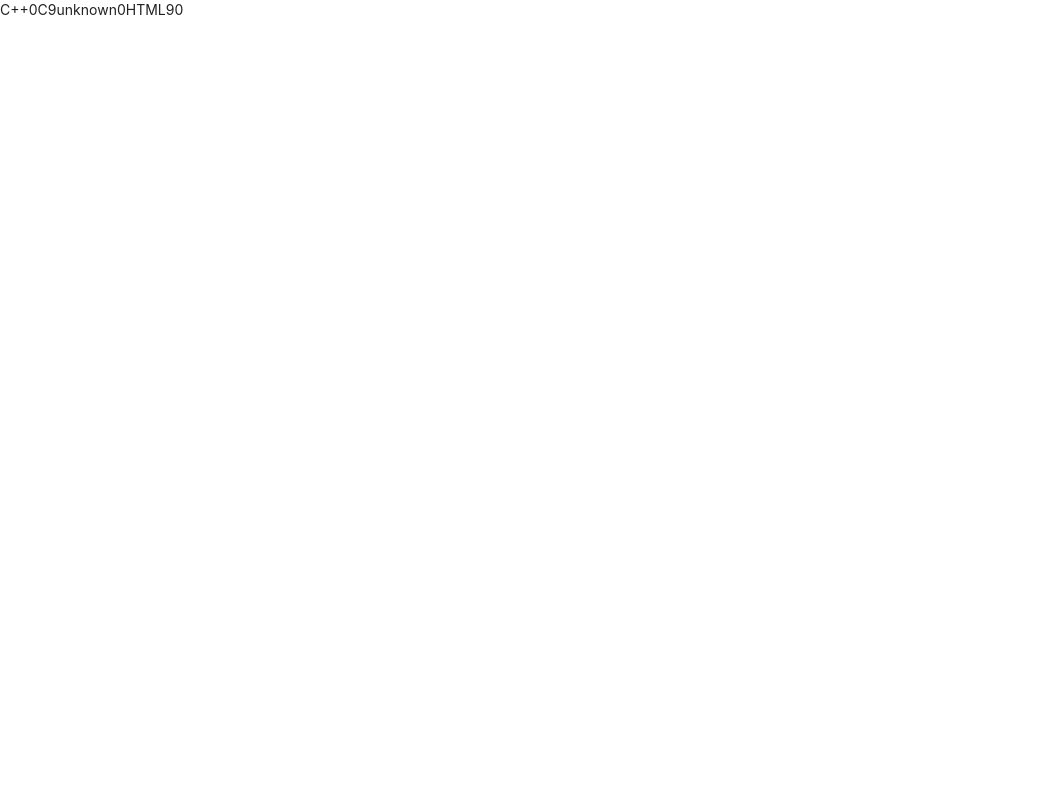
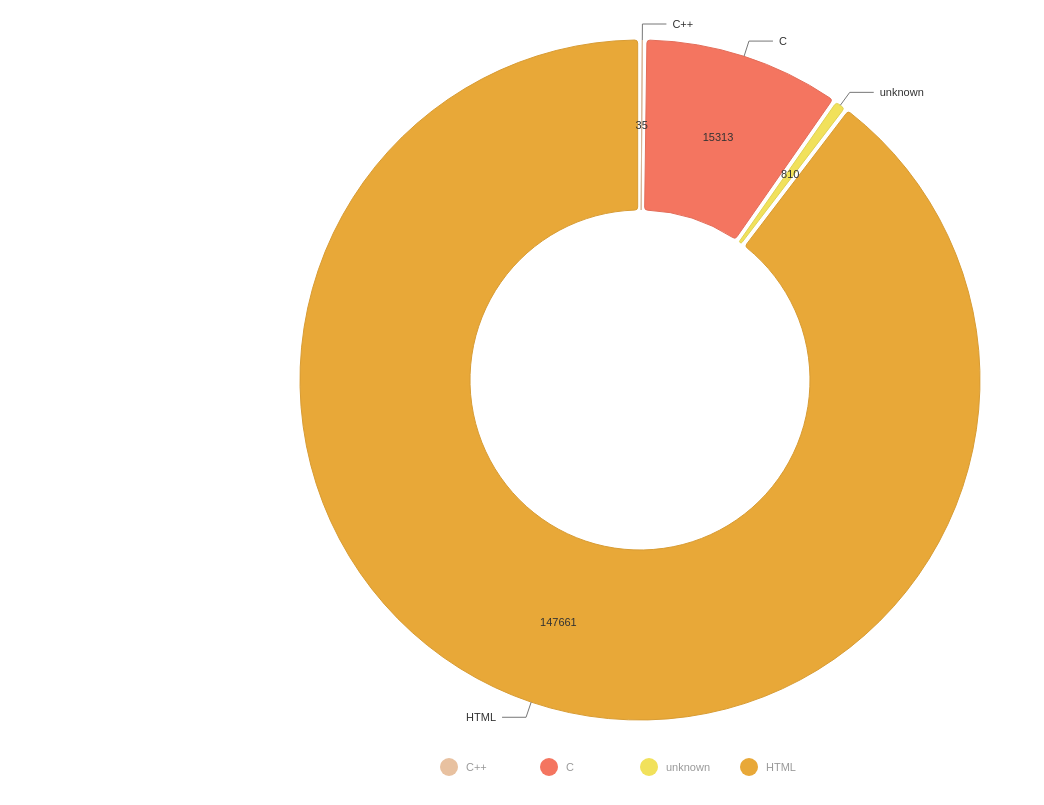
Before and after one commit to foxinsox/github-language-diagram, a Next.js app: page /repos/1 in a window 1280 px wide. Shown: the whole page, without its empty margins (0-1044 px from the left). Built offline with nearby package versions, Linux system fonts and the light colour scheme.

Commit message:
first version of diagram with mock data

```diff
--- a/pages/repos/[_user].js
+++ b/pages/repos/[_user].js
@@ -1,7 +1,6 @@
 /* eslint-disable max-lines-per-function */
 import React from 'react';
 import { Octokit } from '@octokit/rest';
-import axios from 'axios';
 import mockData from '../../repos_mockData.json';
 import { ResponsivePie } from '@nivo/pie';
 
@@ -22,17 +21,17 @@ function Repos({ _user }) {
         return true;
     }
 
-    function calculatePercentage(languageData) {
-        let totalSize = 0;
-        for (const value of languageData.values()) {
-            totalSize += value;
-        }
-        function calculatePercentage(val, key, map) {
-            map.set(key, Math.round((val / totalSize) * 100));
-        }
-        languageData.forEach(calculatePercentage);
-        setRendering(false);
-        setData(languageData);
+    function mapToDiagramData(languageDataTotal) {
+        const diagramData = [];
+        languageDataTotal.forEach((value, key) => {
+            const section = {
+                id: String(key),
+                label: String(key),
+                value: parseInt(value)
+            };
+            diagramData.push(section);
+        });
+        return diagramData;
     }
 
     function prepareLanguageData(repos) {
@@ -47,8 +46,10 @@ function Repos({ _user }) {
             }
             languageDataTotal.set(language, size);
         });
-        const languageDataPercent = calculatePercentage(languageDataTotal);
-        console.log(languageDataPercent);
+
+        const diagramData = mapToDiagramData(languageDataTotal);
+        setData(diagramData);
+        setRendering(false);
     }
 
     React.useEffect(() => {
@@ -69,13 +70,56 @@ function Repos({ _user }) {
         fetchRepos();
     }, []);
 
-
     function renderDiagram() {
-        return <p>{data}</p>
+        return (
+            <ResponsivePie
+                data={data}
+                margin={{ top: 40, right: 80, bottom: 80, left: 80 }}
+                innerRadius={0.5}
+                padAngle={0.7}
+                cornerRadius={3}
+                colors={{ scheme: 'nivo' }}
+                borderWidth={1}
+                borderColor={{ from: 'color', modifiers: [['darker', 0.2]] }}
+                radialLabelsSkipAngle={10}
+                radialLabelsTextXOffset={6}
+                radialLabelsTextColor="#333333"
+                radialLabelsLinkOffset={0}
+                radialLabelsLinkDiagonalLength={16}
+                radialLabelsLinkHorizontalLength={24}
+                radialLabelsLinkStrokeWidth={1}
+                radialLabelsLinkColor={{ from: 'color' }}
+                slicesLabelsSkipAngle={10}
+                slicesLabelsTextColor="#333333"
+                animate={true}
+                motionStiffness={90}
+                motionDamping={15}
+                legends={[
+                    {
+                        anchor: 'bottom',
+                        direction: 'row',
+                        translateY: 56,
+                        itemWidth: 100,
+                        itemHeight: 18,
+                        itemTextColor: '#999',
+                        symbolSize: 18,
+                        symbolShape: 'circle',
+                        effects: [
+                            {
+                                on: 'hover',
+                                style: {
+                                    itemTextColor: '#000'
+                                }
+                            }
+                        ]
+                    }
+                ]}
+            />
+        );
     }
 
     return (
-        <div className="diagramPage">
+        <div className="diagramPage" style={{ height: 100 + 'vh' }}>
             {rendering ? <p>{processStage.text}</p> : renderDiagram()}
         </div>
     );
```
Also changed, not shown: styles/globals.css (+7 -7 lines).
